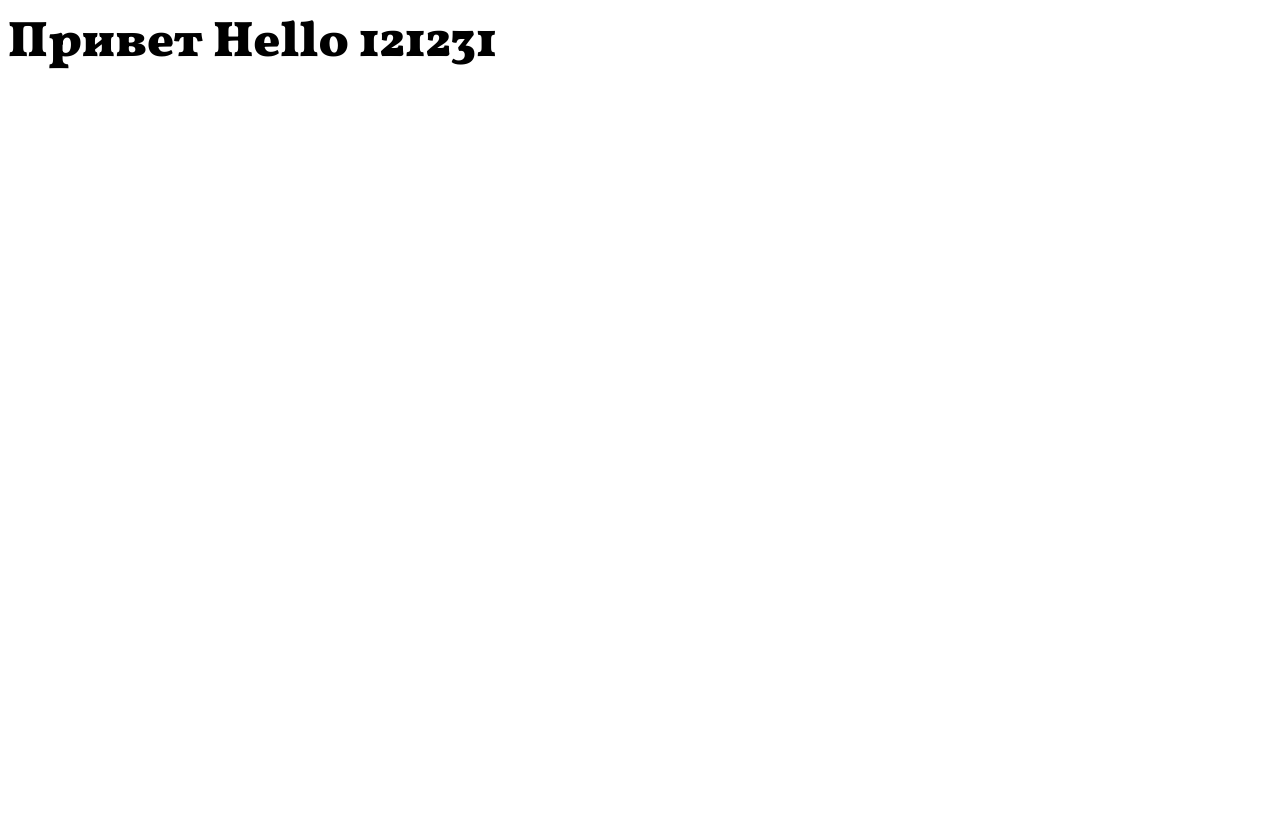
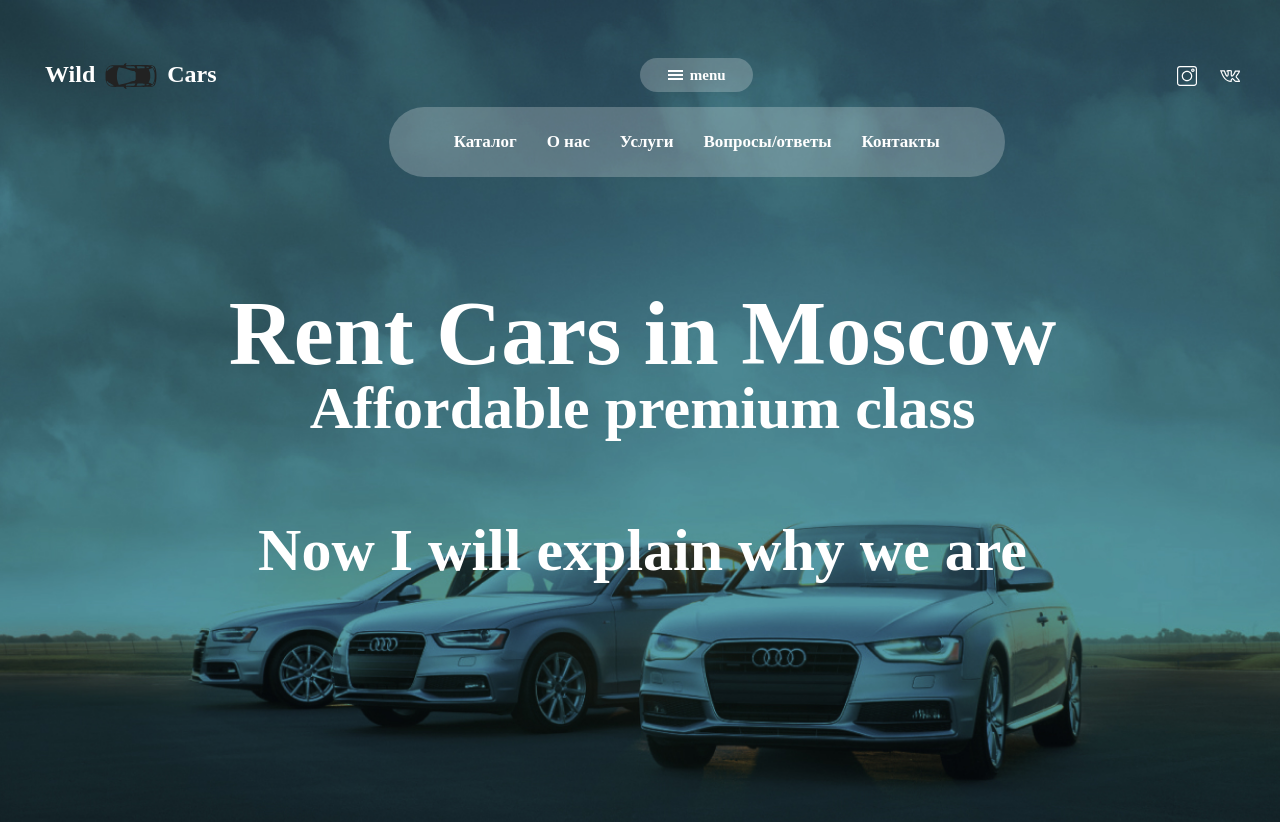
Before and after one commit to MrScotch679/Corporate-website, a website: page src/index.html in a window 1280 px wide. Before the commit the page ends 800 px from the top, so only its background shows below. Drawn offline with Linux system fonts and the light colour scheme; files that its build step writes are made by us from their sources; a web font is replaced by a local one.

Commit message:
Header_v.1-main_thinks_done

```diff
--- a/src/index.html
+++ b/src/index.html
@@ -8,6 +8,46 @@
   <title>WildCars</title>
 </head>
 <body>
-  <div class="hola">Привет Hello 121231</div>
+  <header class="header">
+    <div class="header__wrapper">
+      <div class="block-menu">
+        <a href="#" class="block-menu__logo">
+          Wild
+          <img src="icons/car-top.svg" alt="car-top">
+          Cars
+        </a>
+        <div class="block-menu__menu">
+          <div class="menu__items">
+            <div class="hamsburger">
+              <span></span>
+              <span></span>
+              <span></span>
+            </div>
+            <div class="menu-text">menu</div>
+            <div class="block-menu__menu block-menu__menu_active">
+              <ul>
+                <li>Каталог</li>
+                <li>О нас</li>
+                <li>Услуги</li>
+                <li>Вопросы/ответы</li>
+                <li>Контакты</li>
+              </ul>
+            </div>
+          </div>
+        </div>
+        <div class="block-menu__social">
+          <div class="social__items">
+            <a href="#" class="inst"><img src="icons/instagram.svg" alt="inst"></a>
+            <a href="#" class="vk"><img src="icons/vk.svg" alt="vk"></a>
+          </div>
+        </div>
+      </div>
+      <div class="header__text">
+        <h1 class="h1">Rent Cars <span>in Moscow</span></h1>
+        <h2>Affordable premium class</h2>
+        <h2>Now I will explain why we are</h2>
+      </div>
+    </div>
+  </header>
 </body>
 </html>
--- a/src/sass/base/style.scss
+++ b/src/sass/base/style.scss
@@ -1,10 +1,8 @@
 @import '../libs/fonts';
+@import '../blocks/header';
+@import '../libs/bootstrap-reboot.min';
+@import '../blocks/block-menu';
 
 * {
     font-family: "Vollkorn";
 }
-
-.hola {
-    font-size: 50px;
-    font-weight: 900;
-}
--- /dev/null
+++ b/src/sass/blocks/_block-menu.scss
@@ -0,0 +1,90 @@
+.block-menu {
+    display: flex;
+    justify-content: space-between;
+    align-items: center;
+    &__logo {
+        font-weight: 700;
+        font-size: 24px;
+        line-height: 60px;
+        color: #FFFFFF;
+        text-decoration: none;
+        &:hover {
+            color: red;
+            box-shadow: 0px 0px 90px 5px #ffff;
+            background: rgba($color: #ffff, $alpha: 0.3);
+        }
+        img {
+            width: 60px;
+        }
+    }
+    &__menu {
+        position: relative;
+        width: 113px;
+        height: 34px;
+        background: rgba($color: #ffff, $alpha: 0.23);
+        border-radius: 100px;
+        &:hover {
+            cursor: pointer;
+            background: rgba($color: #ffff, $alpha: 0.4);
+        }
+        &_active {
+            display: flex;
+            flex-wrap: wrap;
+            top: 49px;
+            width: 616px;
+            height: 70px;
+            position: absolute;
+            padding: 0 50px 0 50px;
+            ul {
+                display: flex;
+                justify-content: space-around;
+                flex-wrap: wrap;
+                list-style: none;
+                padding: 0;
+                width: 100%;
+                li {
+                    text-align: center;
+                    font-weight: 700;
+                    font-size: 17px;
+                    line-height: 70px;
+                    color: #FFFFFF;
+                    margin: 0;
+                }
+            }
+        }
+        .menu__items {
+            display: flex;
+            justify-content: center;
+            .hamsburger {
+                margin: 12px 7px 0 0;
+                width: 15px;
+                span {
+                    display: block;
+                    height: 2px;
+                    width: 100%;
+                    background-color: #FFFFFF;
+                    margin-bottom: 2px;
+                }
+            }
+            .menu-text {
+                font-weight: 800;
+                font-size: 15px;
+                line-height: 34px;
+                color: #FFFFFF;
+            }
+        }
+    }
+    &__social {
+        .inst {
+            margin-right: 20px;
+            &:hover {
+                cursor: pointer;
+            }
+        }
+        .vk {
+            &:hover {
+                cursor: pointer;
+            }
+        }
+    }
+}
--- /dev/null
+++ b/src/sass/blocks/_header.scss
@@ -0,0 +1,24 @@
+.header {
+    min-height: 824px;
+    background: url(../../img/bg/head-bg.jpg) center (center / cover) no-repeat;
+    padding: 44px 40px 264px 45px;
+    &__text {
+        margin-top: 198px;
+        :nth-child(3) {
+            margin-top: 70px;
+        }
+        h1 {
+            font-weight: 700;
+            font-size: 90px;
+            line-height: 60px;
+            text-align: center;
+            color: #FFFFFF;
+        }
+        h2 {
+            font-weight: 700;
+            font-size: 60px;
+            text-align: center;
+            color: #FFFFFF;
+        }
+    }
+}
```
Also changed, not shown: src/sass/libs/_bootstrap-reboot.min.scss (added, +8 -0 lines), dist/css/app.css, dist/index.html, src/sass/base/_variable.scss (added).
